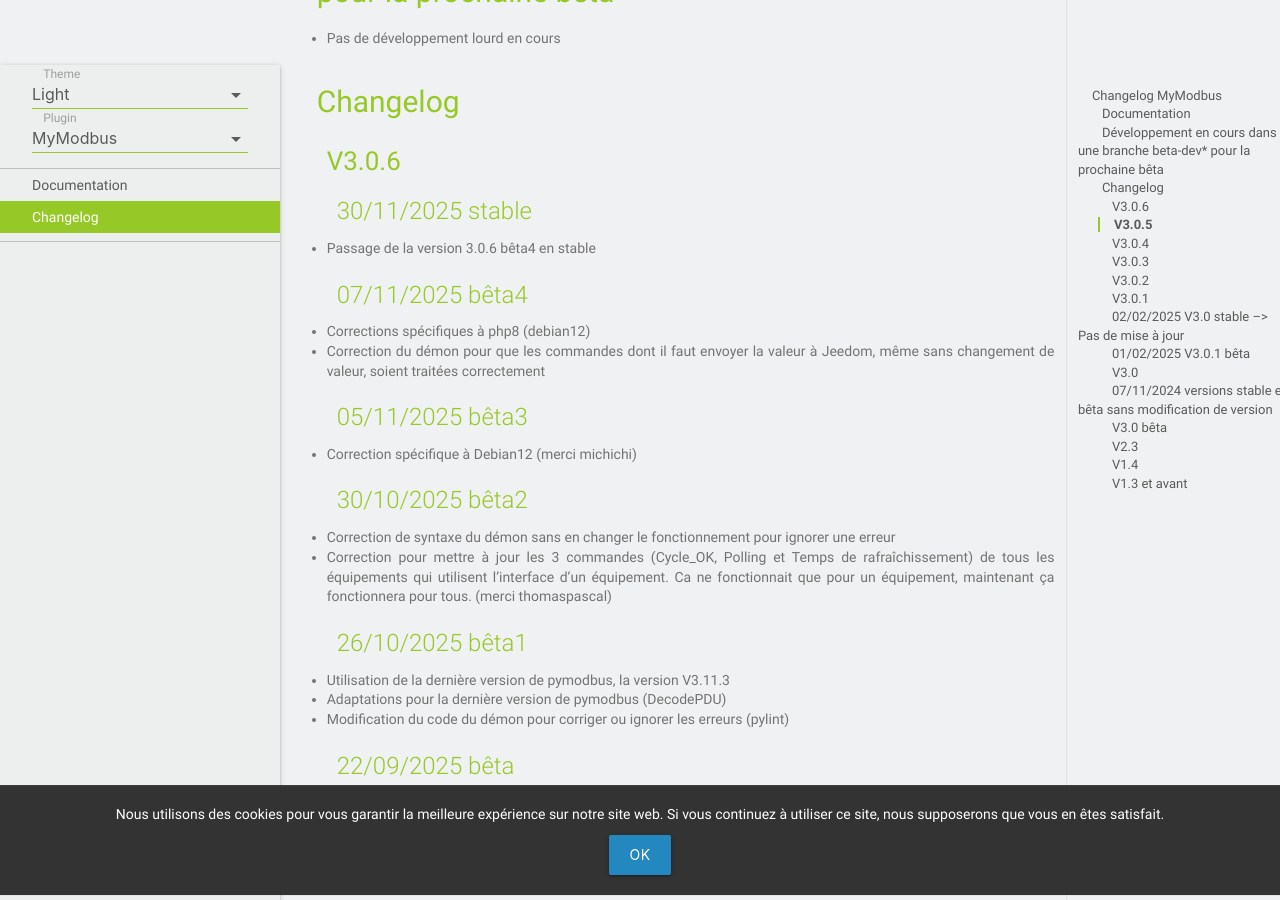
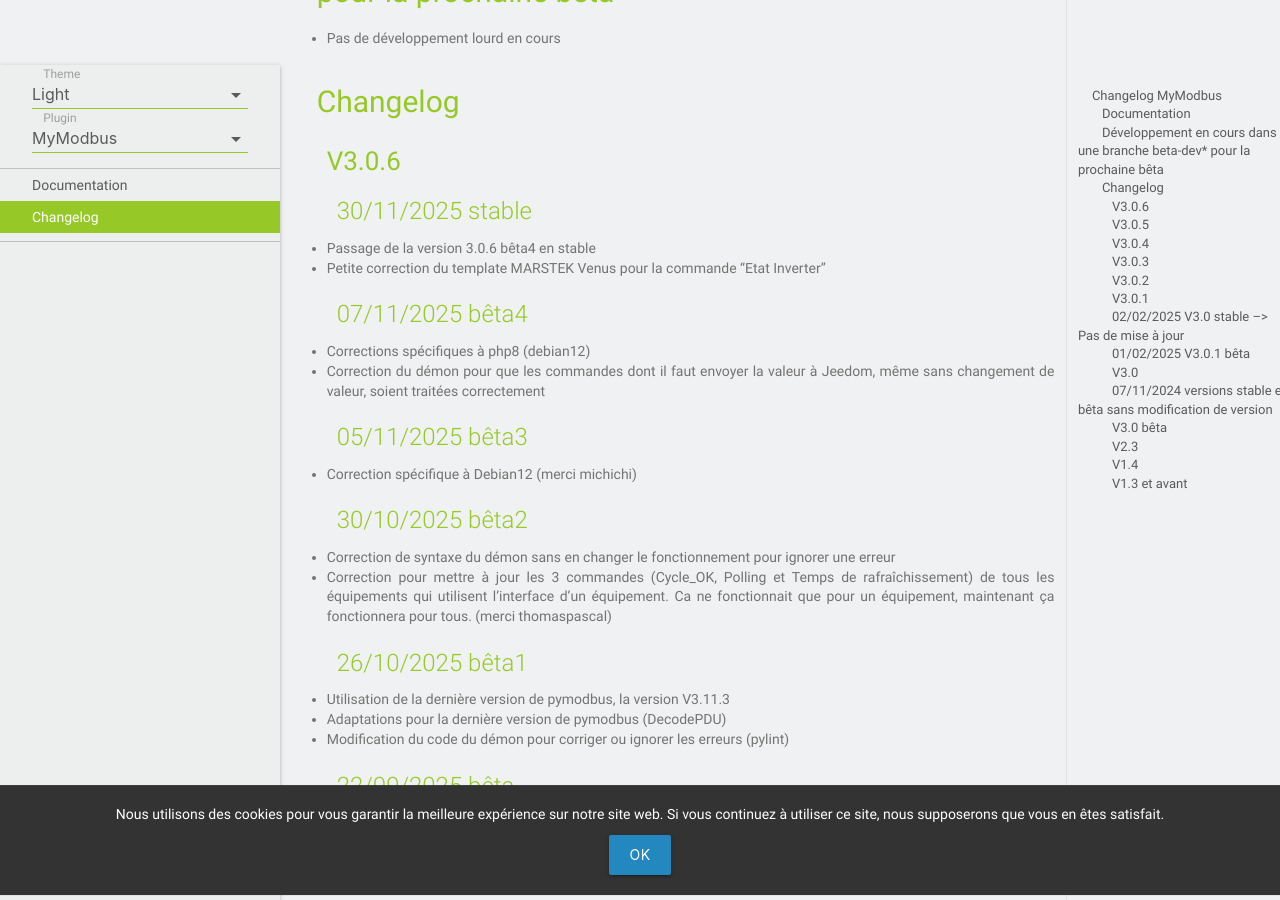
Before and after one commit to MrWaloo/jeedom-plugins-doc, a Jekyll site: the page built from docs/fr_FR/mymodbus_changelog.md, in a window 1280 px wide and 900 px high, scrolled down 349 px. Built offline with Jekyll 4.4.1, drawn with Linux system fonts in a browser that asks for light colours; emoji names are drawn with the system emoji font; our own code applies the rules of GitHub Pages for plain Markdown files.

Commit message:
Update mymodbus_changelog.md

```diff
--- a/docs/fr_FR/mymodbus_changelog.md
+++ b/docs/fr_FR/mymodbus_changelog.md
@@ -15,6 +15,7 @@ Documentation à jour avec la version V3.0.6 stable.
 #### 30/11/2025 stable
 
 - Passage de la version 3.0.6 bêta4 en stable
+- Petite correction du template MARSTEK Venus pour la commande "Etat Inverter"
 
 #### 07/11/2025 bêta4
 
```
